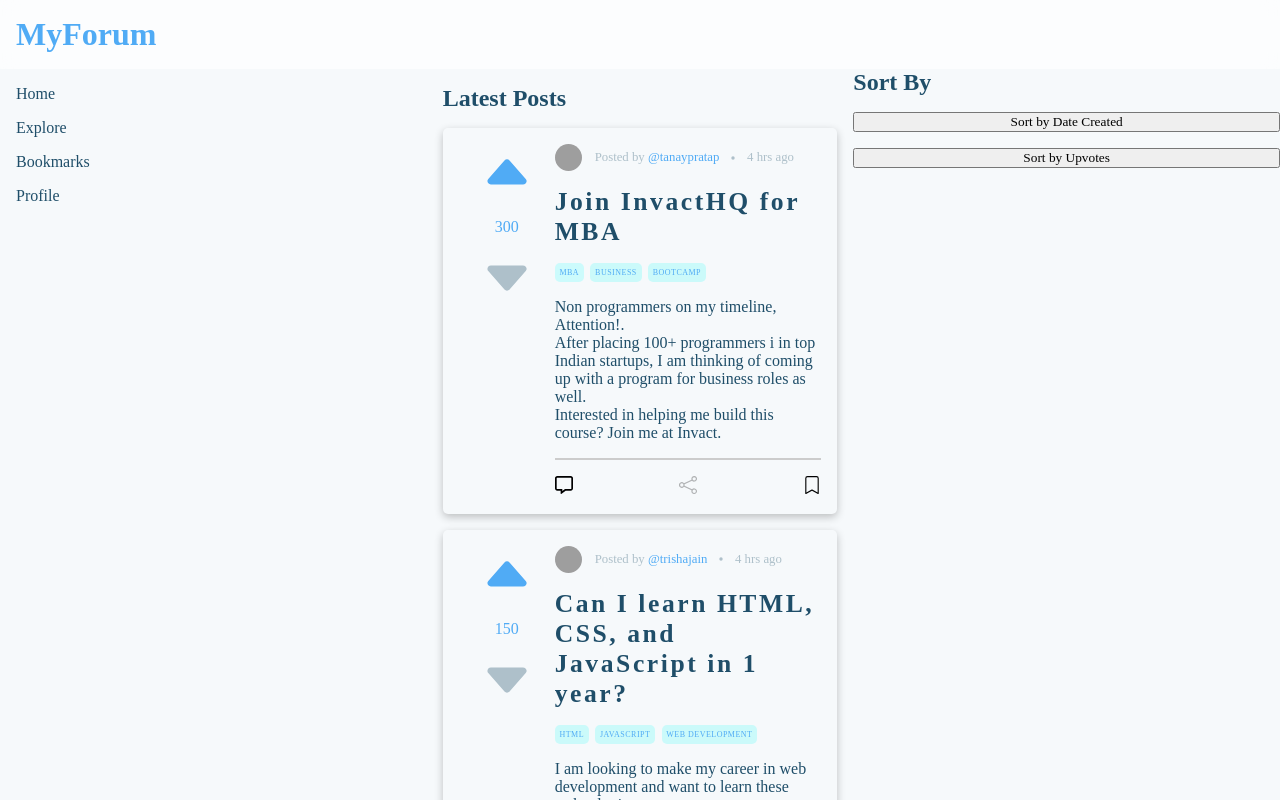
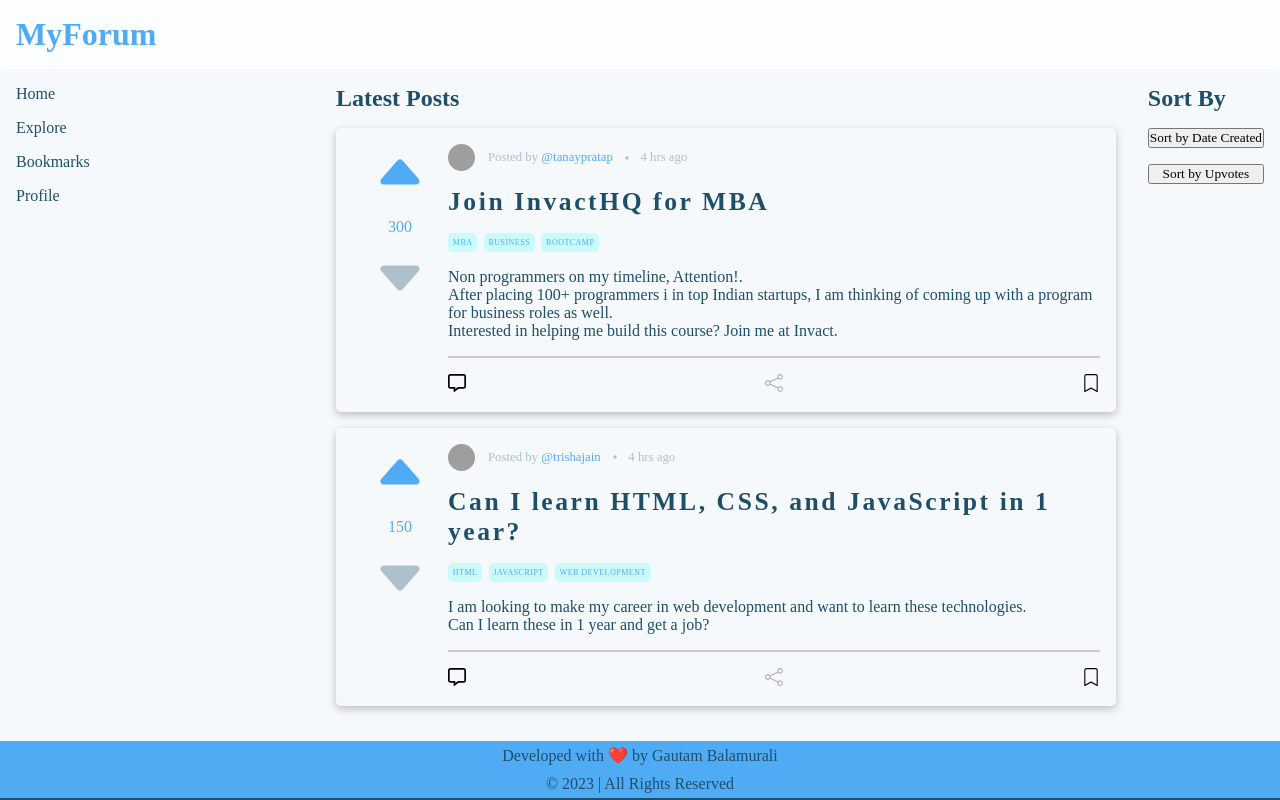
Before and after one commit to gautam-balamurali/forum-app, a React (Create React App) app: page / in a window 1280 px wide. Shown: the top 800 px of the page. Built offline with nearby package versions, Linux system fonts and the light colour scheme; grey boxes are pictures that could not be loaded; a web font is replaced by a local one.

Commit message:
feat:refinement

```diff
--- a/src/App.css
+++ b/src/App.css
@@ -93,5 +93,5 @@ button:disabled {
 
 .layout {
   display: grid;
-  grid-template-columns: repeat(3, 1fr);
+  grid-template-columns: 20rem auto auto;
 }
--- a/src/components/layouts/sortbar/Sortbar.css
+++ b/src/components/layouts/sortbar/Sortbar.css
@@ -2,6 +2,7 @@
   display: flex;
   flex-direction: column;
   gap: 1rem;
+  padding: 1rem;
 }
 
 .sorting-options{
```
